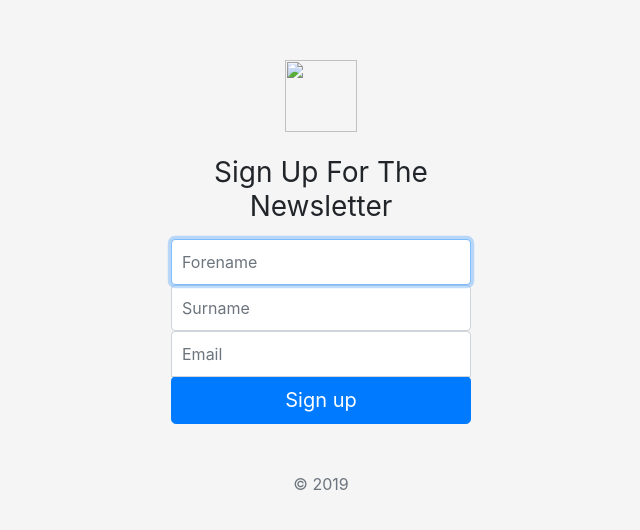
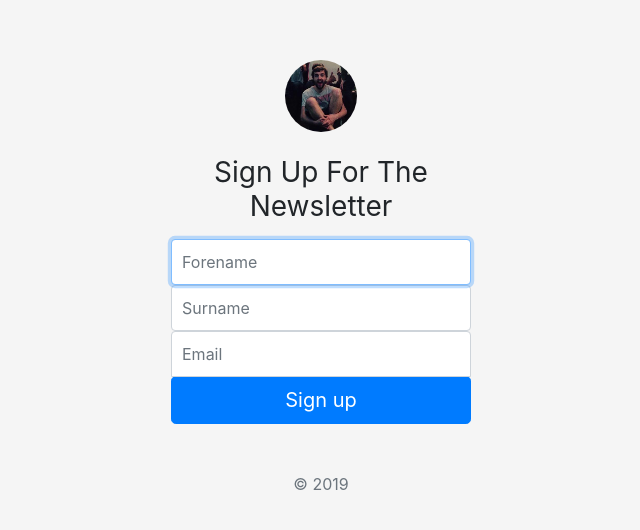
Before and after one commit to broodj/newsletter-signup, a website: page index.html in a window 1280 px wide. Shown: the part 114-644 px from the top of the page, without its empty margins (319-959 px from the left). Drawn offline with nearby package versions, Linux system fonts and the light colour scheme.

Commit message:
Include personal icon

```diff
--- a/index.html
+++ b/index.html
@@ -38,7 +38,7 @@
 
 <body class="text-center">
   <form class="form-signin">
-    <img class="mb-4" src="/docs/4.3/assets/brand/bootstrap-solid.svg" alt="" width="72" height="72">
+    <img class="mb-4 img-main" src="images/image.jpeg" alt="" width="72" height="72">
     <h1 class="h3 mb-3 font-weight-normal">Sign Up For The Newsletter</h1>
 
     <label for="inputForename" class="sr-only">Forename</label>
--- a/styles.css
+++ b/styles.css
@@ -42,3 +42,7 @@ body {
   border-top-left-radius: 0;
   border-top-right-radius: 0;
 }
+
+.img-main {
+  border-radius: 50%
+}
```
Also changed, not shown: images/image.jpeg (added).
